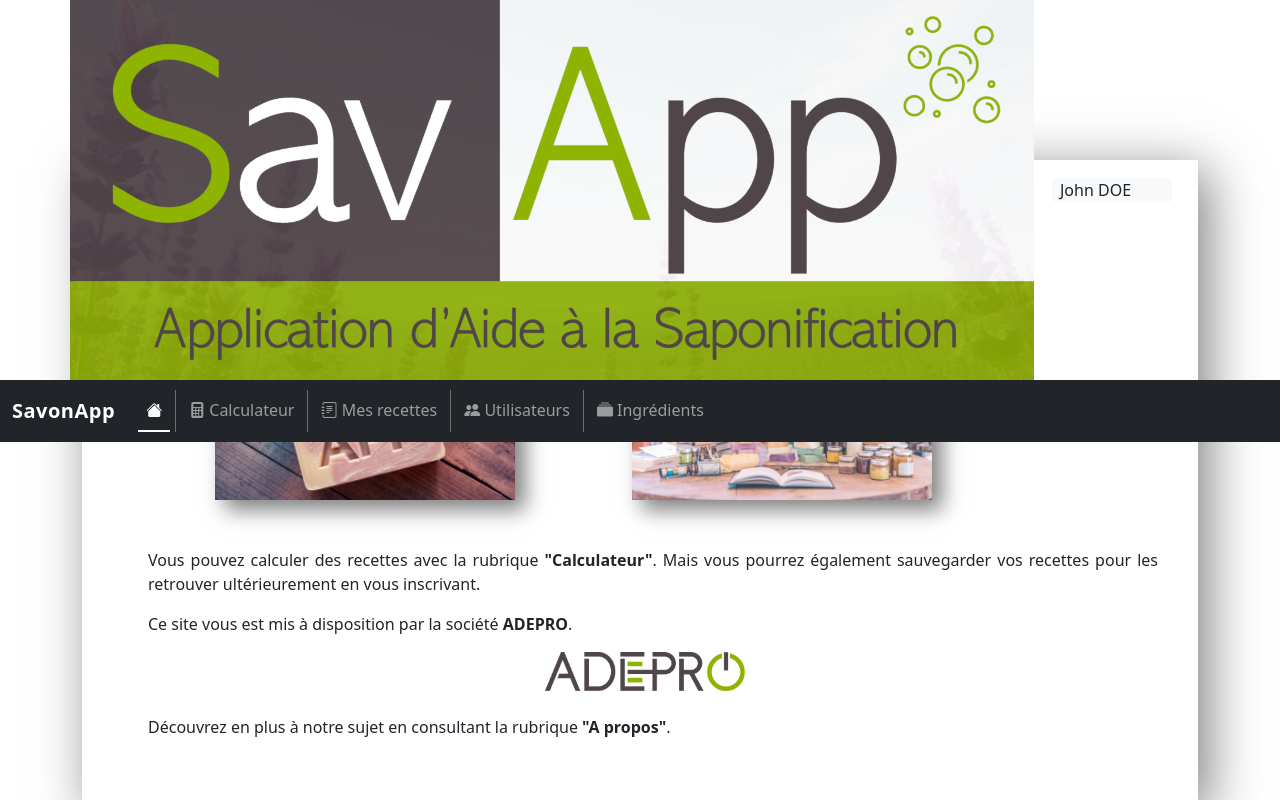
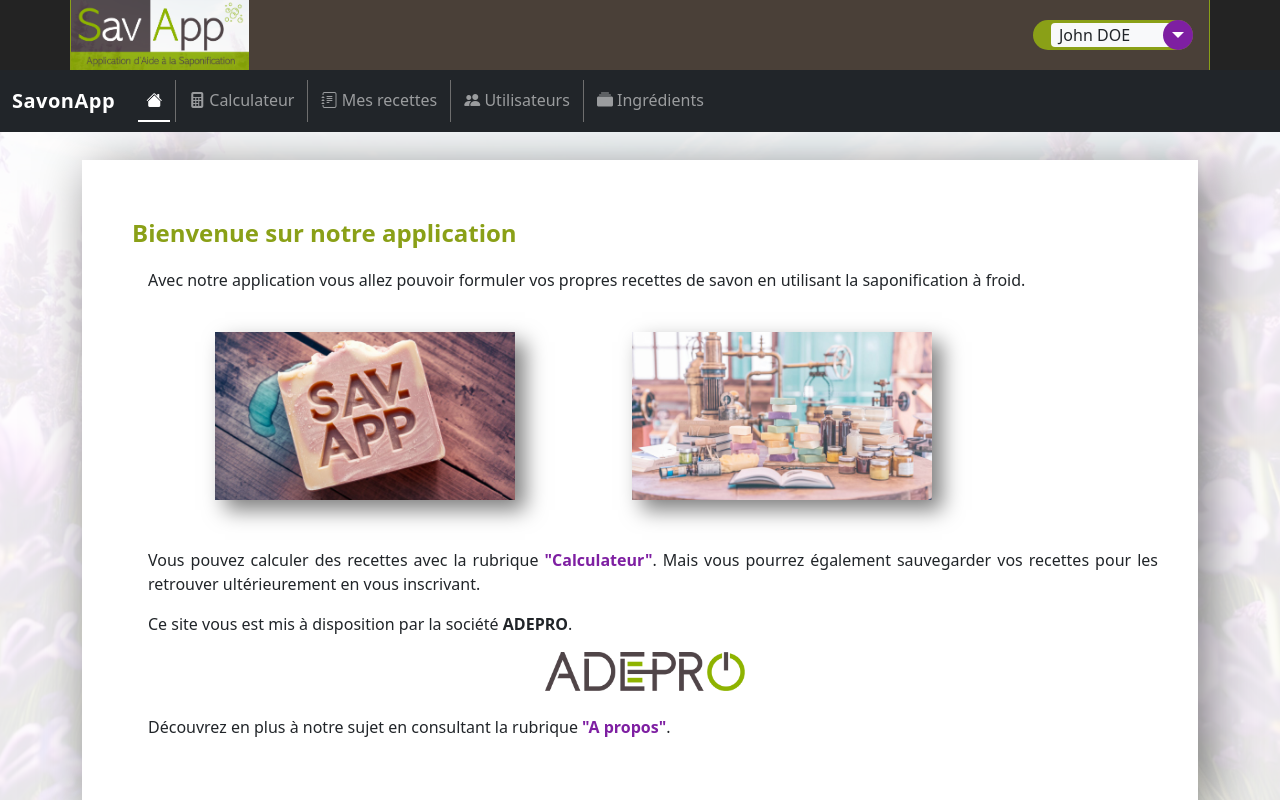
Before and after one commit to Nael-Hellal/Savon_app, an Angular app: page /home in a window 1280 px wide. Shown: the top 800 px of the page. Built offline with nearby package versions, Linux system fonts and the light colour scheme.

Commit message:
mise a jour

```diff
--- a/src/app/pages/ingredients-manager-page/ingredients-manger-page.html
+++ b/src/app/pages/ingredients-manager-page/ingredients-manger-page.html
@@ -74,16 +74,10 @@
                 </tbody>
             </table>
         </div>
-        <div class="card-footer bg-success ">
-            <button class="btn btn-sm btn-light fw-bold">
-                <i class="bi bi-plus-circle"></i> Ingrédient
-                <!-- TODO 4: Ajouter un modale pour l'ajout d'un nouvel ingrédient OU insérer une ligne formulaire -->
                 <div class="card-footer bg-success">
                     <button class="btn btn-sm btn-light fw-bold" (click)="creerNouvelIngredient()">
                         <i class="bi bi-plus-circle"></i> Ajouter un ingrédient
                     </button>
                 </div>
-            </button>
         </div>
     </div>
-</div>
--- a/src/styles.css
+++ b/src/styles.css
@@ -1 +1,25 @@
-/* You can add global styles to this file, and also import other style files */
+:root {
+    /* Hauteur de la top barre :*/
+    --top-bar-height: 70px;
+    /* Définition des couleurs de la charte graphique : */
+    --green-charter: rgb(138, 160, 23);
+    --brown-charter: rgb(74, 64, 56);
+    --dark-charter: rgb(46, 46, 46);
+    --purple-charter: rgb(126, 31, 162);
+    --dark-side-charter: rgb(35, 35, 35);
+}
+
+/*
+--------------------
+Définition du fond :
+--------------------
+*/
+body {
+    background-image: linear-gradient(0deg, rgba(255, 255, 255, 0.9), rgba(255,
+                255, 255, 0.9)), url('../public/backgrounds/fond.jpg');
+    background-position: center;
+    background-repeat: no-repeat;
+    background-size: cover;
+    /*contain*/
+    background-attachment: fixed;
+}
```
